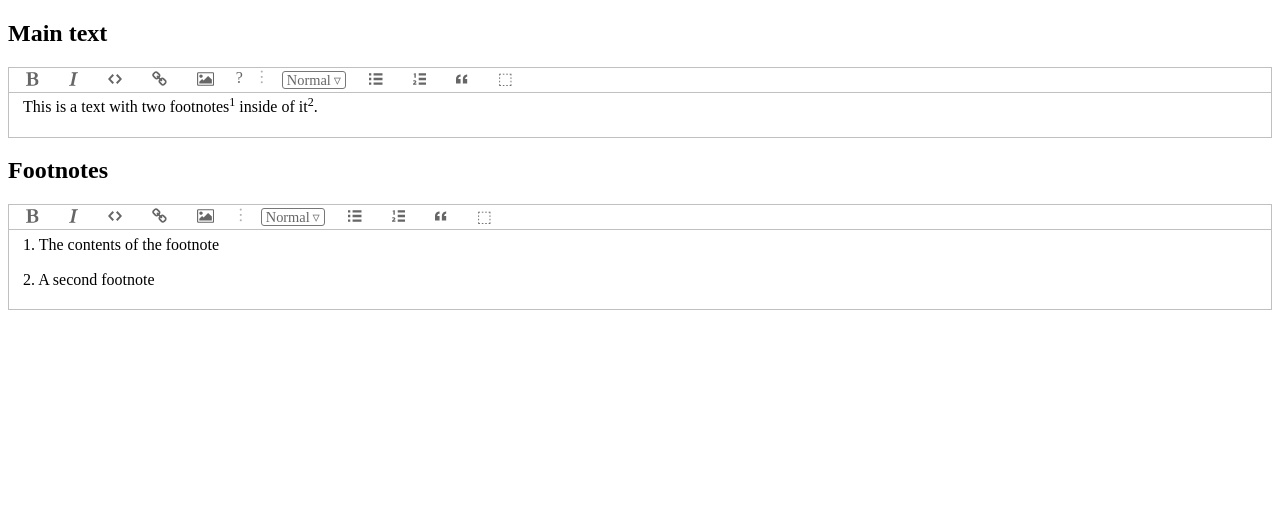
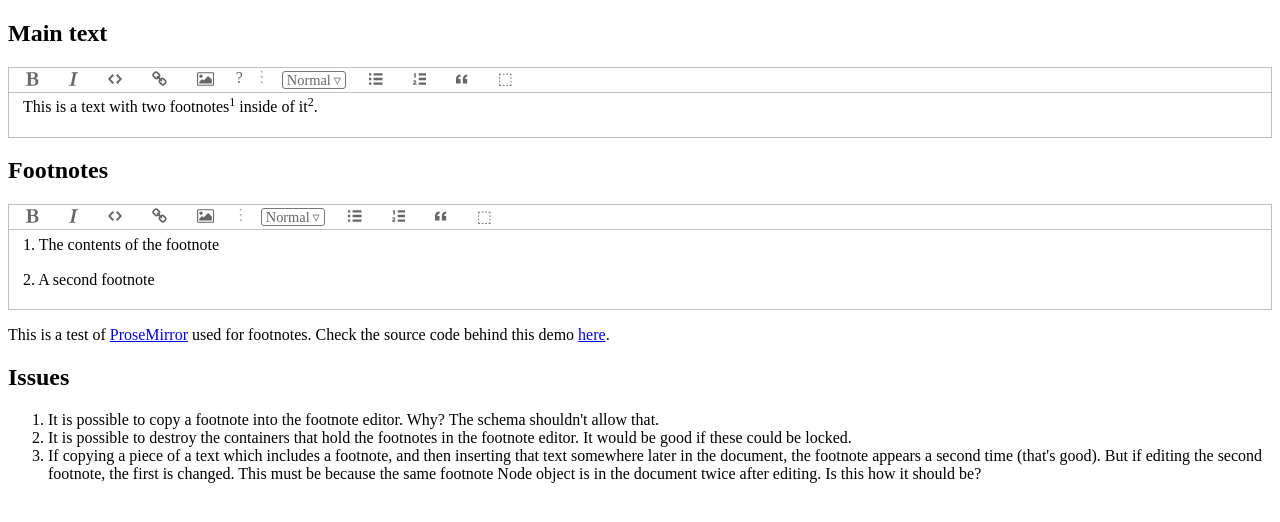
Before and after one commit to johanneswilm/prosemirror-footnotes, a plain HTML site: page index.html in a window 1280 px wide. Drawn offline with Linux system fonts and the light colour scheme.

Commit message:
add link back to repo and add issues

```diff
--- a/index.html
+++ b/index.html
@@ -15,6 +15,22 @@
 <div id="footnote-editor">
 </div>
 
+<p>This is a test of <a href="http://www.prosemirror.net">ProseMirror</a> used for footnotes. Check the source code behind this demo <a href="https://github.com/fiduswriter/prosemirror-footnotes">here</a>.</p>
+
+<h2>Issues</h2>
+
+<ol>
+  <li>It is possible to copy a footnote into the footnote editor. Why? The schema
+    shouldn't allow that.</li>
+  <li>It is possible to destroy the containers that hold the footnotes in the
+    footnote editor. It would be good if these could be locked.</li>
+  <li>If copying a piece of a text which includes a footnote, and then inserting
+    that text somewhere later in the document, the footnote appears a second time
+    (that's good). But if editing the second footnote, the first is changed.
+    This must be because the same footnote Node object is in the document twice
+    after editing. Is this how it should be?</li>
+</ol>
+
 <script src="footnote-pm-bundle.js"></script>
 
 </body>
```
